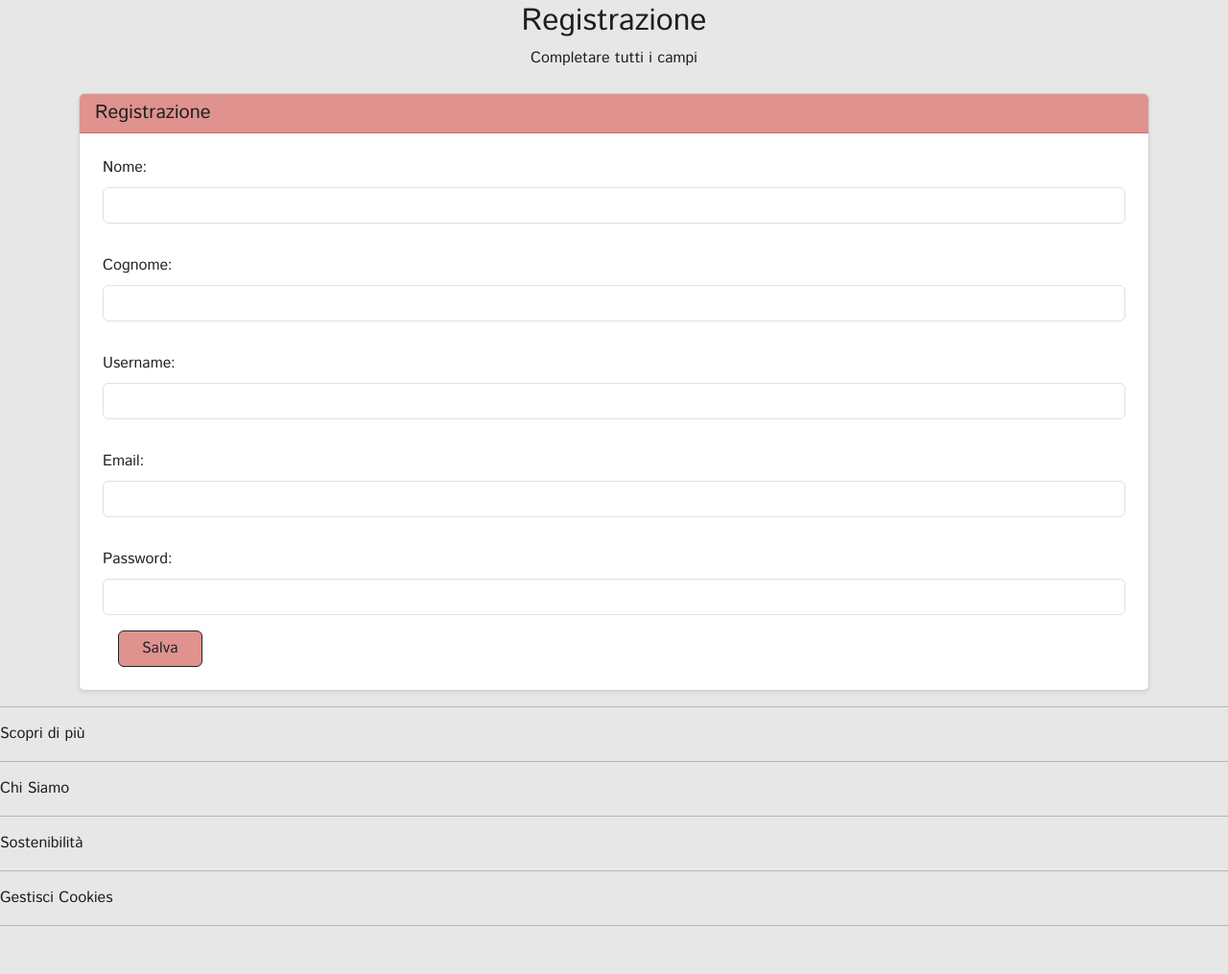
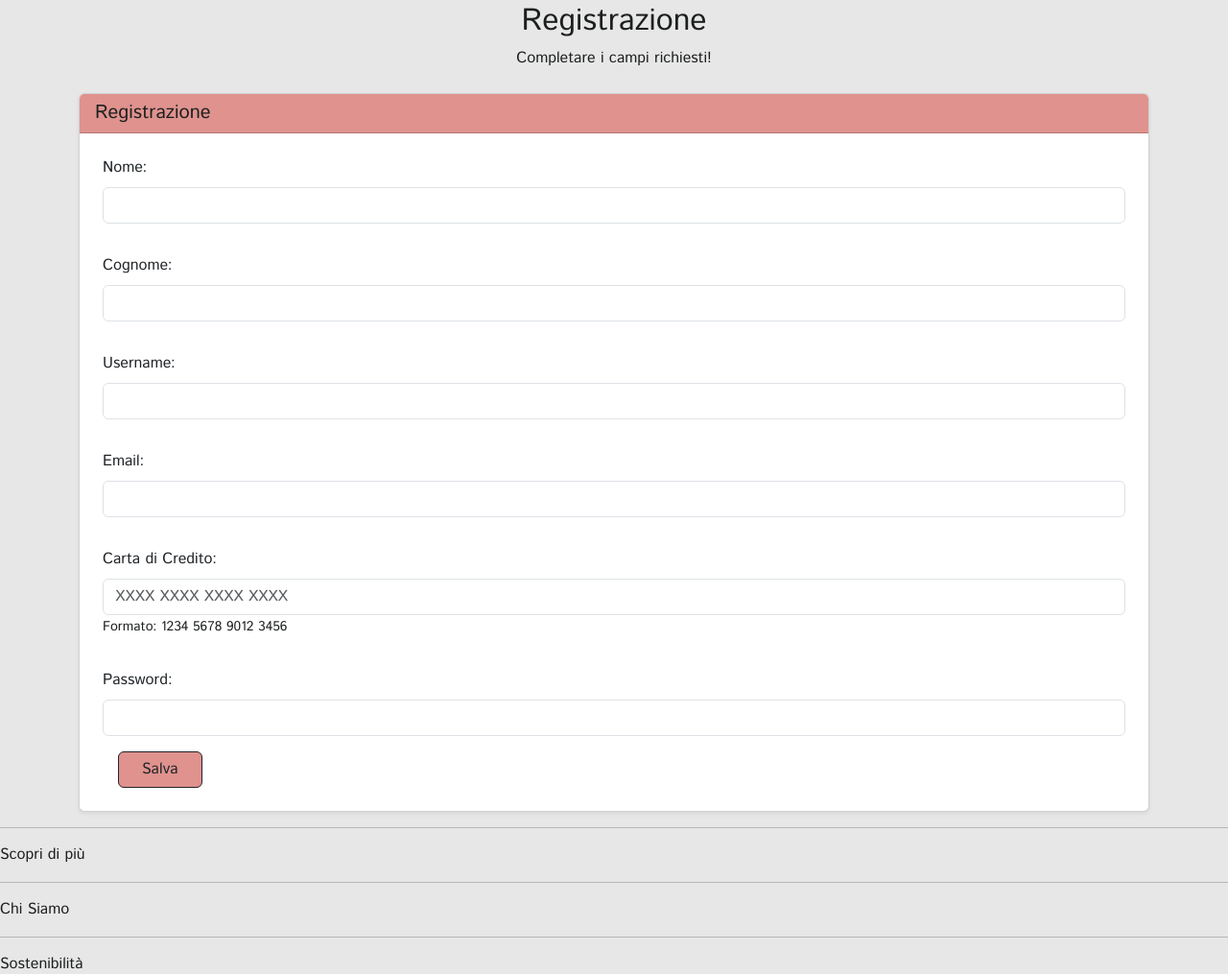
Before and after one commit to marcomarrelli/SassiShop, a PHP site: page /index.php?page=register in a window 1280 px wide. Shown: the part 101-1116 px from the top of the page at 96% size. Before the commit the page ends 1066 px from the top, so only its background shows below. Run offline with PHP 8.4, Linux system fonts and the light colour scheme.

Commit message:
feat: Added CC

```diff
--- a/assets/styles/style.css
+++ b/assets/styles/style.css
@@ -360,7 +360,7 @@ input[type="number"]::-webkit-outer-spin-button, input[type="number"]::-webkit-i
 }
 
 .link-profile:hover, .link-product:hover{
-    color: var(--secondary-color);
+    color: var(--secondary-color) !important;
 }
 
 .text {
--- a/db/database.php
+++ b/db/database.php
@@ -109,15 +109,16 @@ class DatabaseHelper {
      *
      * @return bool True se l'utente è stato aggiunto correttamente, altrimenti false.
      */
-    public function addUser(string $firstName, string $lastName, string $username, string $email, string $password, int $privilege = 2): bool {
-        $sql = "INSERT INTO User (firstName, lastName, username, email, password, privilege)
-                VALUES (?, ?, ?, ?, ?, ?)";
+    public function addUser(string $firstName, string $lastName, string $username, string $email, string $password, ?string $creditCard = "", int $privilege = 2): bool {
+        $sql = "INSERT INTO User (firstName, lastName, username, email, password, creditCard, privilege)
+                VALUES (?, ?, ?, ?, ?, ?, ?)";
         $temp = $this->execute($sql, [
             trim($firstName),
             trim($lastName),
             trim($username),
             filter_var(trim($email), FILTER_SANITIZE_EMAIL),
             password_hash($password, PASSWORD_DEFAULT),
+            $creditCard,
             $privilege
         ]);
         $result = $temp->affected_rows > 0;
@@ -126,15 +127,16 @@ class DatabaseHelper {
         return $result;
     }
 
-    public function updateUser(int $userId, string $firstName = "", string $lastName = "", string $username = "", string $email = "") {
+    public function updateUser(int $userId, string $firstName = "", string $lastName = "", string $username = "", string $email = "", string $creditCard = ""): void {
         $sql = "UPDATE `user` SET
         firstName = ?,
         lastName = ?,
         username = ?,
-        email = ?
+        email = ?,
+        creditCard = ?
         WHERE User.id = ?";
 
-        $temp = $this->execute($sql, [$firstName, $lastName, $username, $email, $userId]);
+        $temp = $this->execute($sql, [$firstName, $lastName, $username, $email, $creditCard, $userId]);
         $temp->close();
     }
 
--- a/db/database.sql
+++ b/db/database.sql
@@ -39,6 +39,7 @@ CREATE TABLE IF NOT EXISTS User (
     email VARCHAR(127) NOT NULL,
     password VARCHAR(255) NOT NULL,
     privilege INT NOT NULL,
+    creditCard VARCHAR(50) DEFAULT "",
     UNIQUE KEY email_unique (email),
     FOREIGN KEY (privilege) REFERENCES Privilege(id) ON DELETE RESTRICT
 );
--- a/src/index.php
+++ b/src/index.php
@@ -142,16 +142,14 @@
                     $templateParams["erroreRegister"] = "Esiste già un account associato a questa mail";
                 }else{
                     $privilege = 2;
-                    //if(isset($_POST["admin"])){
-                      //  $privilege = 1;
-                    //}
-                    $dbh->addUser($_POST["firstNameRegister"], $_POST["lastNameRegister"], $_POST["usernameRegister"], $_POST["emailRegister"], $_POST["passwordRegister"], $privilege);
+                    $credit_card = isset($_POST["creditCard"]) ? $_POST["creditCard"] : "";
+                    $dbh->addUser($_POST["firstNameRegister"], $_POST["lastNameRegister"], $_POST["usernameRegister"], $_POST["emailRegister"], $_POST["passwordRegister"], $credit_card, $privilege);
                     $login_result = $dbh->Login($_POST["emailRegister"], $_POST["passwordRegister"]);
                     registerLoggedUser($login_result);
                     header("Location: ?page=profile");
                 }
             }else{
-                $templateParams["erroreRegister"] = "Completare tutti i campi";
+                $templateParams["erroreRegister"] = "Completare i campi richiesti!";
             }
             $templateParams["title"] = "Sassi Shop - Registrazione";
             $templateParams["content"] = "register.php";
--- a/src/template/login.php
+++ b/src/template/login.php
@@ -14,11 +14,10 @@
                 <div class="card-body p-4">
                     <div class="mb-3">
                         <label for="emailLogin" class="form-label">Email:</label>
-                        <input class="form-control" type="text" id="emailLogin" name="emailLogin" required/>
-                    </div>
+                        <input class="form-control" type="text" id="emailLogin" pattern="[a-z0-9._%+-]+@[a-z0-9.-]+\.[a-z]{2,}$" name="emailLogin" required/>
                     <div class="mb-3">
                         <label class="form-label pt-3" for="passwordLogin">Password:</label>
-                        <input class="form-control" type="password" id="passwordLogin" name="passwordLogin" required/>
+                        <input class="form-control" type="password" id="passwordLogin" pattern="(?=.*\d)(?=.*[a-z])(?=.*[A-Z]).{8,}" name="passwordLogin" required/>
                     </div>
                     <div>
                         <input class="btn btn-profile btn-outline-dark px-4 mx-3" type="submit" name="login" value="Login"/>
--- a/src/template/privacy.php
+++ b/src/template/privacy.php
@@ -14,11 +14,11 @@
                     <div class="card-body p-4">
                         <div class="mb-3">
                             <label for="newPassword" class="form-label">Nuova Password</label>
-                            <input class="form-control" type="password" id="newPassword" name="newPassword" required/>
+                            <input class="form-control" type="password" id="newPassword" pattern="(?=.*\d)(?=.*[a-z])(?=.*[A-Z]).{8,}" name="newPassword" required/>
                         </div>
                         <div class="mb-3">
                             <label class="form-label pt-3" for="confirmPassword">Conferma Password</label>
-                            <input class="form-control" type="password" id="confirmPassword" name="confirmPassword" required/>
+                            <input class="form-control" type="password" id="confirmPassword" pattern="(?=.*\d)(?=.*[a-z])(?=.*[A-Z]).{8,}" name="confirmPassword" required/>
                         </div>
                         <div>
                             <input class="btn btn-profile btn-outline-dark px-4 mx-3" type="submit" name="save" value="Salva"/>
--- a/src/template/register.php
+++ b/src/template/register.php
@@ -16,28 +16,46 @@
                 <div class="card-body p-4">
                     <div class="mb-3">
                         <label for="firstNameRegister" class="form-label">Nome:</label>
-                        <input class="form-control" type="text" id="firstNameRegister" name="firstNameRegister" required/>
+                        <input class="form-control" type="text" id="firstNameRegister" name="firstNameRegister"
+                            pattern="[A-Za-z]+"
+                            title="Solo lettere consentite" required/>
                     </div>
                     <div class="mb-3">
                         <label class="form-label pt-3" for="lastNameRegister">Cognome:</label>
-                        <input class="form-control" type="text" id="lastNameRegister" name="lastNameRegister" required/>
+                        <input class="form-control" type="text" id="lastNameRegister" name="lastNameRegister"
+                            pattern="[A-Za-z]+"
+                            title="Solo lettere consentite" required/>
                     </div>
                     <div class="mb-3">
                         <label class="form-label pt-3" for="usernameRegister">Username:</label>
-                        <input class="form-control" type="text" id="usernameRegister" name="usernameRegister" required/>
+                        <input class="form-control" type="text" id="usernameRegister" name="usernameRegister"
+                            pattern="[A-Za-z0-9._]+"
+                            title="Solo lettere, numeri, punti e underscore consentiti" required/>
                     </div>
                     <div class="mb-3">
                         <label class="form-label pt-3" for="emailRegister">Email:</label>
-                        <input class="form-control" type="text" id="emailRegister" name="emailRegister" required/>
+                        <input class="form-control" type="email" id="emailRegister" name="emailRegister"
+                            pattern="[a-z0-9._%+-]+@[a-z0-9.-]+\.[a-z]{2,}$"
+                            title="Inserisci un indirizzo email valido" required/>
+                    </div>
+                    <div class="mb-3">
+                        <label class="form-label pt-3" for="creditCardRegister">Carta di Credito:</label>
+                        <input class="form-control" type="text" id="creditCardRegister" name="creditCardRegister"
+                            maxlength="19"
+                            pattern="\d{4}\s\d{4}\s\d{4}\s\d{4}"
+                            placeholder="XXXX XXXX XXXX XXXX"
+                            title="Inserisci 16 numeri raggruppati in gruppi da 4"/>
+                        <small class="form-text text-muted">Formato: 1234 5678 9012 3456</small>
                     </div>
                     <div class="mb-3">
                         <label class="form-label pt-3" for="passwordRegister">Password:</label>
-                        <input class="form-control" type="password" id="passwordRegister" name="passwordRegister" required/>
+                        <input class="form-control" type="password" id="passwordRegister" name="passwordRegister"
+                            pattern="(?=.*\d)(?=.*[a-z])(?=.*[A-Z]).{8,}"
+                            title="La password deve contenere almeno 8 caratteri, una lettera maiuscola, una minuscola e un numero" required/>
                     </div>
                     <div>
                         <input class="btn btn-profile btn-outline-dark px-4 mx-3" type="submit" name="save" value="Salva"/>
                     </div>
-                    <!-- <label for="admin">I am Admin</label><input type="checkbox" name="admin" value="admin"/> -->
                 </div>
             </div>
         </div>
--- a/src/utils/functions.php
+++ b/src/utils/functions.php
@@ -8,7 +8,8 @@
         $_SESSION["firstName"] = $user["firstName"];
         $_SESSION["lastName"] = $user["lastName"];
         $_SESSION["username"] = $user["username"];
-        $_SESSION["privilege"] = $user["privilege"];
+        $_SESSION["creditCard"] = $user["creditCard"] ?? "";
+        $_SESSION["privilege"] = $user["privilege"] ?? 2;
     }
 
     function isUserLoggedIn() : bool{
@@ -24,6 +25,8 @@
         unset($_SESSION["email"]);
         unset($_SESSION["firstName"]);
         unset($_SESSION["lastName"]);
+        unset($_SESSION["username"]);
+        unset($_SESSION["creditCard"]);
         unset($_SESSION["privilege"]);
         unset($_SESSION["cartCount"]);
     }
```
Also changed, not shown: src/template/accountDetails.php (+11 -6 lines).
